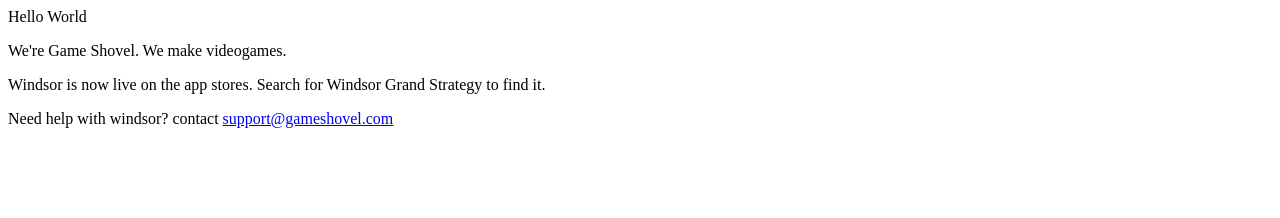
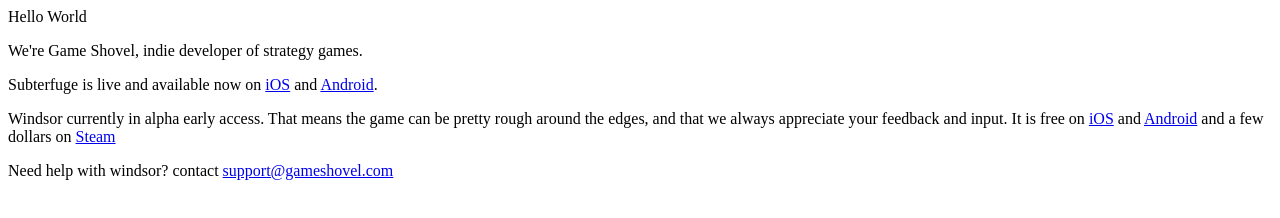
Before and after one commit to gameshovel/gameshovel.github.io, a plain HTML site: page index.html in a window 1280 px wide. Drawn offline with Linux system fonts and the light colour scheme.

Commit message:
index update

```diff
--- a/index.html
+++ b/index.html
@@ -1,8 +1,38 @@
 <html>
   <body>
     <p>Hello World</p>
-    <p>We're Game Shovel. We make videogames.</p>
-    <p>Windsor is now live on the app stores. Search for Windsor Grand Strategy to find it.</p>
-    <p>Need help with windsor? contact <a href="mailto:support@gameshovel.com">support@gameshovel.com</a></p>
+    <p>We're Game Shovel, indie developer of strategy games.</p>
+    <p>
+      Subterfuge is live and available now on
+      <a href="https://apps.apple.com/us/app/subterfuge/id702951905">iOS</a> and
+      <a
+        href="https://play.google.com/store/apps/details?id=com.snappytouch.subterfuge"
+        >Android</a
+      >.
+    </p>
+
+    <p>
+      Windsor currently in alpha early access. That means the game can be pretty
+      rough around the edges, and that we always appreciate your feedback and
+      input. It is free on
+      <a
+        href="https://apps.apple.com/us/app/windsor-grand-strategy/id1612896542 "
+        >iOS</a
+      >
+      and
+      <a
+        href="https://play.google.com/store/apps/details?id=com.gameshovel.windsor "
+        >Android</a
+      >
+      and a few dollars on
+      <a
+        href="https://store.steampowered.com/app/1876070/Windsor__Grand_Strategy_MMO/"
+        >Steam</a
+      >
+    </p>
+    <p>
+      Need help with windsor? contact
+      <a href="mailto:support@gameshovel.com">support@gameshovel.com</a>
+    </p>
   </body>
 </html>
```
